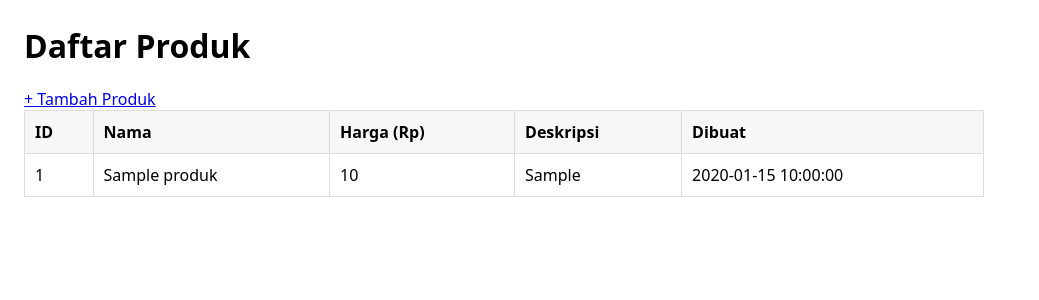
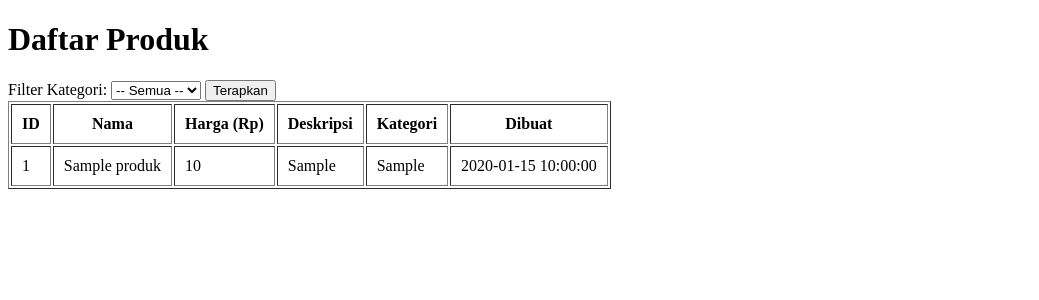
Before and after one commit to inaswafiyah/produk-app, a PHP site: page /daftar.php in a window 1280 px wide. Shown: the top 300 px of the page, without its empty margins (0-1039 px from the left). Run offline with PHP 8.4, Linux system fonts and the light colour scheme; tables that the repository leaves empty or names only in its code hold one stand-in row (values such as "Sample post").

Commit message:
nambah filter produk berdasarkan kategori

```diff
--- a/daftar.php
+++ b/daftar.php
@@ -1,33 +1,44 @@
 <?php
 require __DIR__ . '/config.php';
-$res = $mysqli->query("SELECT id, nama, harga, deskripsi, created_at FROM produk ORDER BY id DESC");
+
+// Cek filter kategori
+$kategori = $_GET['kategori'] ?? '';
+
+if ($kategori) {
+  $stmt = $mysqli->prepare("SELECT id, nama, harga, deskripsi, kategori, created_at FROM produk WHERE kategori = ? ORDER BY id DESC");
+  $stmt->bind_param("s", $kategori);
+  $stmt->execute();
+  $res = $stmt->get_result();
+} else {
+  $res = $mysqli->query("SELECT id, nama, harga, deskripsi, kategori, created_at FROM produk ORDER BY id DESC");
+}
 ?>
 <!doctype html>
 <html lang="id">
 <head>
   <meta charset="utf-8">
   <title>Daftar Produk</title>
-  <meta name="viewport" content="width=device-width, initial-scale=1">
-  <style>
-    body{font-family:system-ui,Arial;margin:24px;max-width:960px}
-    table{width:100%;border-collapse:collapse}
-    th,td{padding:10px;border:1px solid #ddd;vertical-align:top}
-    th{background:#f7f7f7;text-align:left}
-    nav a{margin-right:12px}
-  </style>
 </head>
 <body>
   <h1>Daftar Produk</h1>
-  <nav>
-    <a href="index.php">+ Tambah Produk</a>
-  </nav>
-  <table>
+  <form method="get">
+    <label>Filter Kategori:</label>
+    <select name="kategori">
+      <option value="">-- Semua --</option>
+      <option value="Skincare" <?= $kategori==='Skincare'?'selected':'' ?>>Skincare</option>
+      <option value="Makeup" <?= $kategori==='Makeup'?'selected':'' ?>>Makeup</option>
+      <option value="Haircare" <?= $kategori==='Haircare'?'selected':'' ?>>Haircare</option>
+    </select>
+    <button type="submit">Terapkan</button>
+  </form>
+  <table border="1" cellpadding="10">
     <thead>
       <tr>
         <th>ID</th>
         <th>Nama</th>
         <th>Harga (Rp)</th>
         <th>Deskripsi</th>
+        <th>Kategori</th>
         <th>Dibuat</th>
       </tr>
     </thead>
@@ -38,6 +49,7 @@ $res = $mysqli->query("SELECT id, nama, harga, deskripsi, created_at FROM produk
         <td><?= htmlspecialchars($row['nama']) ?></td>
         <td><?= number_format((int)$row['harga'], 0, ',', '.') ?></td>
         <td><?= nl2br(htmlspecialchars($row['deskripsi'])) ?></td>
+        <td><?= htmlspecialchars($row['kategori']) ?></td>
         <td><?= htmlspecialchars($row['created_at']) ?></td>
       </tr>
     <?php endwhile; ?>
```
Also changed, not shown: index.php (+10 -1 lines), simpan.php (+6 -4 lines).
